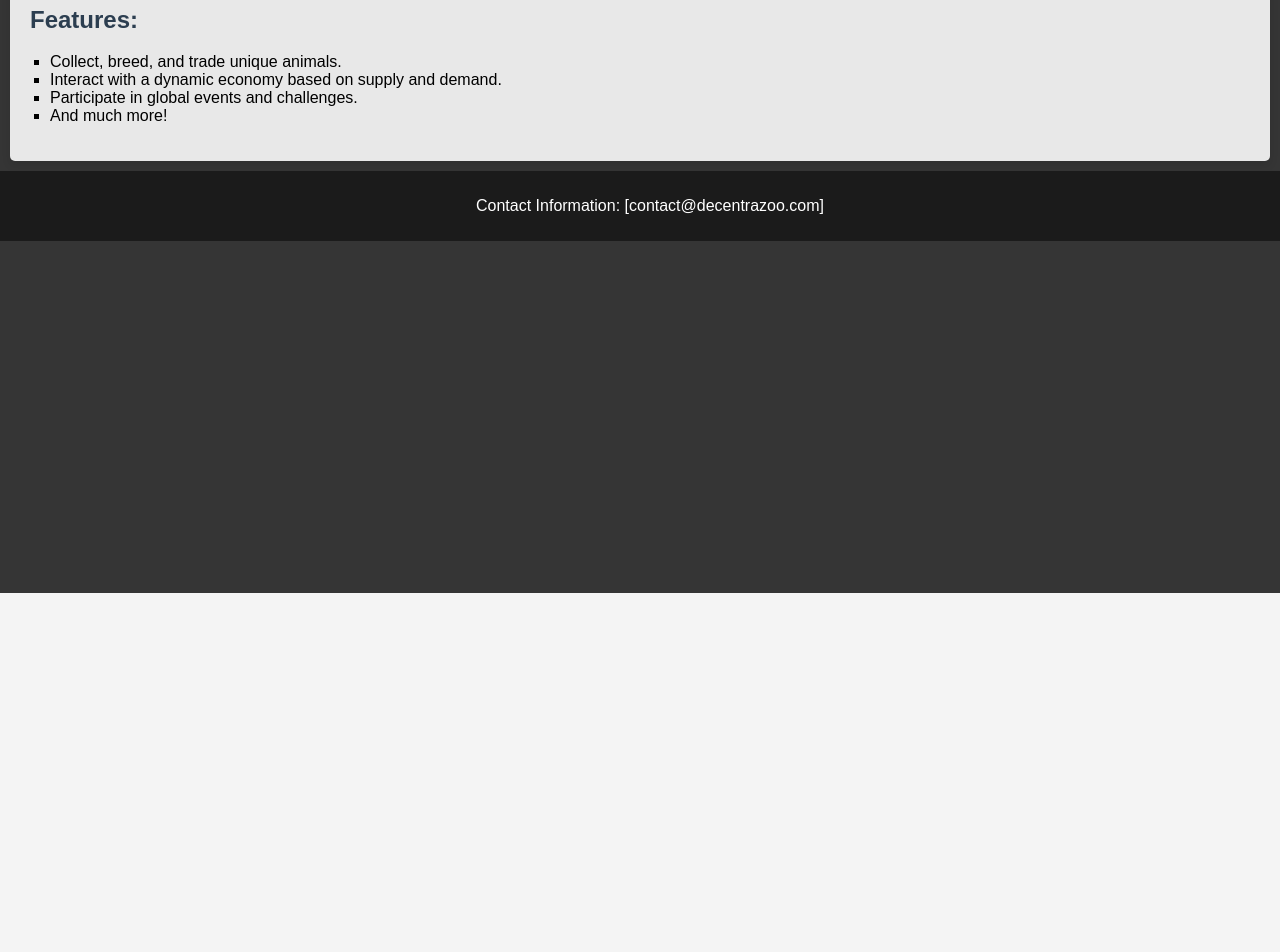
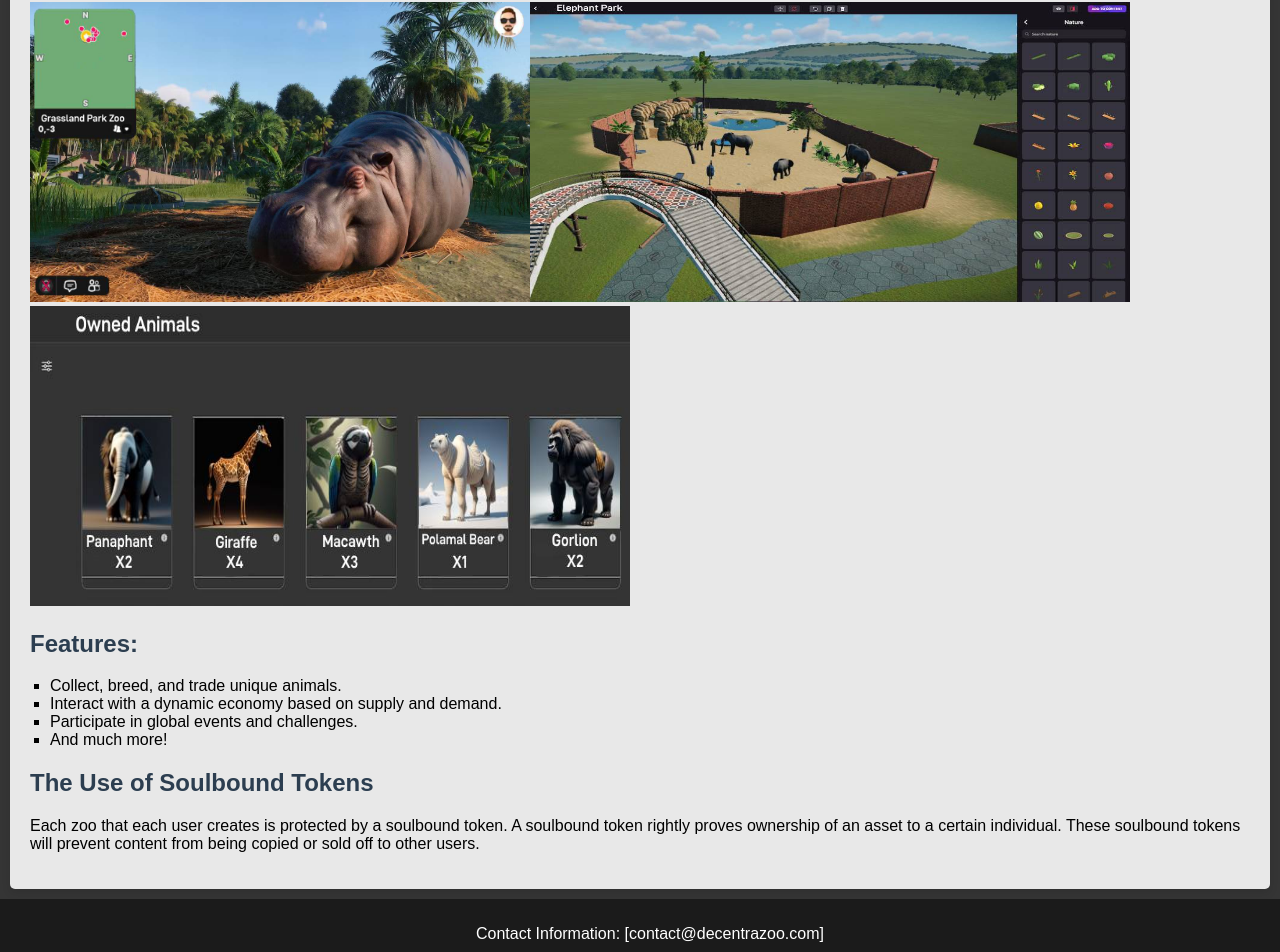
Before and after one commit to sdinslage/decentra_zoo, a React (Create React App) app: page /gameplay in a window 1280 px wide. Shown: the part 207-1159 px from the top of the page. Before the commit the page ends 800 px from the top, so only its background shows below. Built offline with nearby package versions, Linux system fonts and the light colour scheme.

Commit message:
Update Gameplay.js
Added images of gameplay and included a segment on soulbound tokens

```diff
--- a/src/Gameplay.js
+++ b/src/Gameplay.js
@@ -1,11 +1,20 @@
 import React from 'react';
 import './Gameplay.css';
+import Decentra_zoo_Screenshot_1 from './imgs/Decentra_zoo_Screenshot_1.jpg';
+import Decentra_zoo_Screenshot_2 from './imgs/Decentra_zoo_Screenshot_2.jpg';
+import Decentra_zoo_Screenshot_3 from './imgs/Decentra_zoo_Screenshot_3.jpg';
 
 function Gameplay() {
     return (
         <div className="gameplay-page">
             <h1>DecentraZoo Gameplay</h1>
             <p>Welcome to the Gameplay section of DecentraZoo! Experience a blend of strategy, fun, and the thrill of blockchain dynamics as you manage and grow your virtual zoo.</p>
+
+            <div className="gameplay-images">
+                <img src={Decentra_zoo_Screenshot_1} width={500} height={300}/>
+                <img src={Decentra_zoo_Screenshot_2} width={600} height={300}/>
+                <img src={Decentra_zoo_Screenshot_3} width={600} height={300}/>
+            </div>
             <h2>Features:</h2>
             <ul>
                 <li>Collect, breed, and trade unique animals.</li>
@@ -13,6 +22,10 @@ function Gameplay() {
                 <li>Participate in global events and challenges.</li>
                 <li>And much more!</li>
             </ul>
+            <h2>The Use of Soulbound Tokens</h2>
+            <p>Each zoo that each user creates is protected by a soulbound token. A soulbound token rightly proves ownership of an asset to a certain individual. These soulbound tokens will
+                prevent content from being copied or sold off to other users.
+            </p>
             {/* Add more sections like videos, screenshots, and gameplay mechanics as needed */}
         </div>
     );
```
